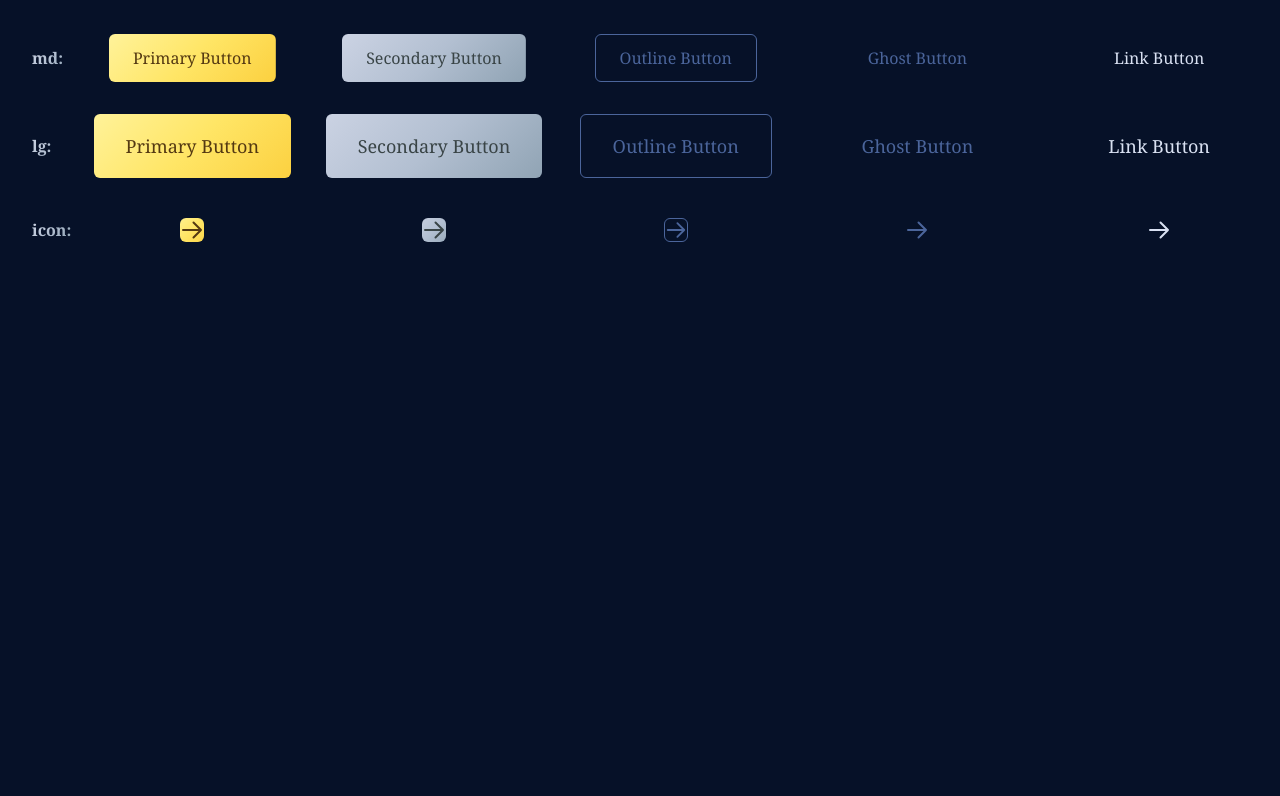
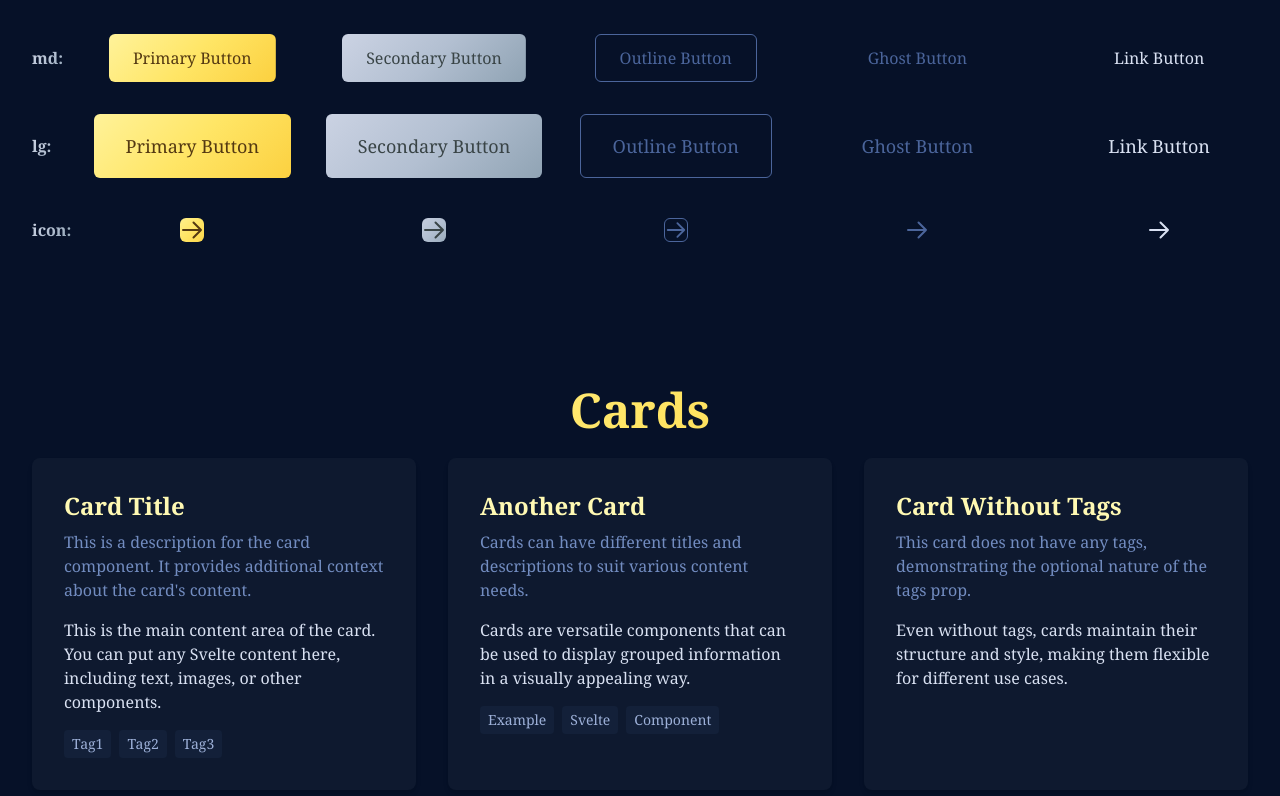
Before and after one commit to bsmith709/portfolio-site, a SvelteKit app: page /design-system in a window 1280 px wide. Shown: the part 5663-6459 px from the top of the page. Before the commit the page ends 6073 px from the top, so only its background shows below. Built offline with nearby package versions, Linux system fonts and the light colour scheme.

Commit message:
Started card component

```diff
--- /dev/null
+++ b/src/lib/components/Card.svelte
@@ -0,0 +1,40 @@
+<script lang="ts">
+    const {
+        class: extraClasses = '', // Rename `class` prop to avoid conflict with the HTML attribute
+        title = '', // Optional title for the card
+        description = '', // Optional description for the card
+        tags = [] as string[], // Optional tags for the card
+        children = null, // For card content
+        ...restProps // Capture any other properties (like onclick, id, etc.)
+    } = $props<{
+        class?: string;
+        title?: string;
+        description?: string;
+        tags?: string[];
+        children?: Svelte5.Snippet; // For card content
+        [key: string]: any; // Allow any other attributes
+    }>();
+
+</script>
+
+<div
+    class={`bg-neutral-800 rounded-lg p-6 shadow-md hover:shadow-lg transition-shadow duration-200 ${extraClasses}`}
+    {...restProps}>
+    {#if title}
+        <h3 class="text-2xl font-semibold text-main-100 mb-2">{title}</h3>
+    {/if}
+    {#if description}
+        <p class="text-neutral-300 mb-4">{description}</p>
+    {/if}
+    <div class="mb-4">
+        {@render children?.()}
+    </div>
+    {#if tags.length > 0}
+        <div class="flex flex-wrap gap-2">
+            {#each tags as tag}
+                <span class="bg-neutral-700 text-neutral-200 text-sm px-2 py-1 rounded">{tag}</span>
+            {/each}
+        </div>
+    {/if}
+
+</div>
--- a/src/routes/+layout.svelte
+++ b/src/routes/+layout.svelte
@@ -1,12 +1,10 @@
 <script lang="ts">
 	import '../app.css';
-	import favicon from '$lib/assets/favicon.svg';
 
 	let { children } = $props();
 </script>
 
 <svelte:head>
-	<link rel="icon" href={favicon} />
 </svelte:head>
 
 {@render children?.()}
--- a/src/routes/design-system/+page.svelte
+++ b/src/routes/design-system/+page.svelte
@@ -3,6 +3,7 @@
   // Using the full class name ensures Tailwind's JIT compiler will include them in the final CSS.
   import Button from '$lib/components/Button.svelte';
   import Icon from '$lib/components/Icon.svelte';
+  import Card from '$lib/components/Card.svelte';
 
   const palettes = [
     {
@@ -323,4 +324,33 @@
       </div>
     </div>
   </section>
+
+  <section class="mb-10">
+    <h2 class="text-4xl sm:text-5xl font-bold text-center text-gradient-main mb-4">Cards</h2>
+
+    <div class="grid grid-cols-1 md:grid-cols-2 lg:grid-cols-3 gap-6">
+      <Card
+        title="Card Title"
+        description="This is a description for the card component. It provides additional context about the card's content."
+        tags={['Tag1', 'Tag2', 'Tag3']}
+      >
+        <p>This is the main content area of the card. You can put any Svelte content here, including text, images, or other components.</p>
+      </Card>
+
+      <Card
+        title="Another Card"
+        description="Cards can have different titles and descriptions to suit various content needs."
+        tags={['Example', 'Svelte', 'Component']}
+      >
+        <p>Cards are versatile components that can be used to display grouped information in a visually appealing way.</p>
+      </Card>
+
+      <Card
+        title="Card Without Tags"
+        description="This card does not have any tags, demonstrating the optional nature of the tags prop."
+      >
+        <p>Even without tags, cards maintain their structure and style, making them flexible for different use cases.</p>
+      </Card>
+    </div>
+  </section>
 </main>
```
